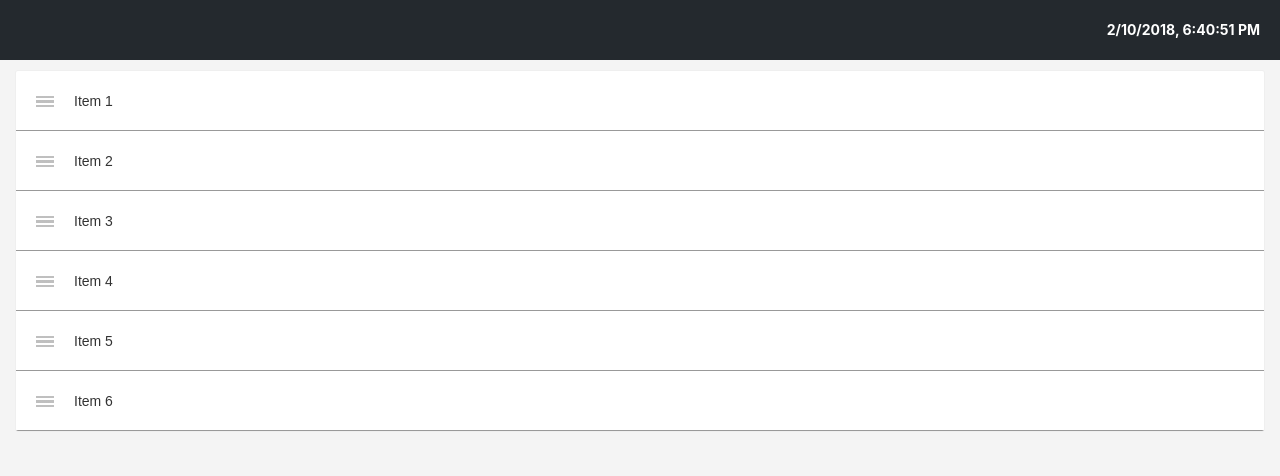
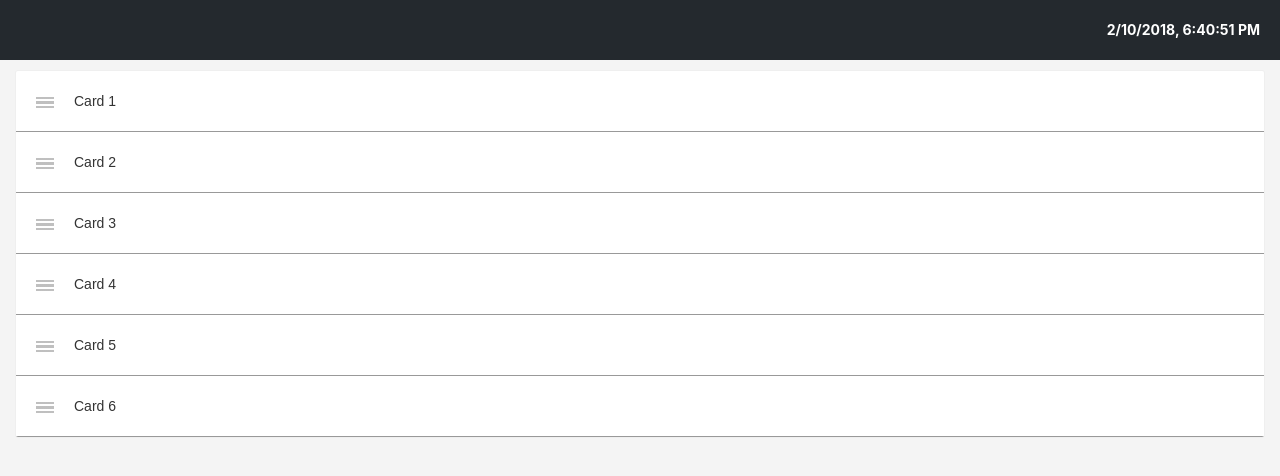
Before and after one commit to saranshbansal/react-fastfood-delivery-app, a React (Create React App) app: page / in a window 1280 px wide. Shown: the top 476 px of the page. Built offline with nearby package versions, Linux system fonts and the light colour scheme.

Commit message:
Removed fixed height.

```diff
--- a/src/assets/css/dnd.css
+++ b/src/assets/css/dnd.css
@@ -50,8 +50,7 @@
     -ms-flex-align: center;
     align-items: center;
     width: 100%;
-    height: 60px;
-    padding: 0 20px;
+    padding: 20px;
     background-color: #fff;
     border-bottom: 1px solid #efefef;
     box-sizing: border-box;
@@ -64,6 +63,7 @@
 }
 
 .Showcase__style__item {
+    height: auto;
     position: relative;
     border-bottom: 1px solid #999;
 }
--- a/src/components/Dashboard/Dashboard.js
+++ b/src/components/Dashboard/Dashboard.js
@@ -4,7 +4,7 @@ import { arrayMove } from 'react-sortable-hoc';
 
 export default class Dashboard extends Component {
     state = {
-        items: ['Item 1', 'Item 2', 'Item 3', 'Item 4', 'Item 5', 'Item 6'],
+        items: ['Card 1', 'Card 2', 'Card 3', 'Card 4', 'Card 5', 'Card 6'],
     };
     onSortEnd = ({ oldIndex, newIndex }) => {
         console.log('moving...');
```
